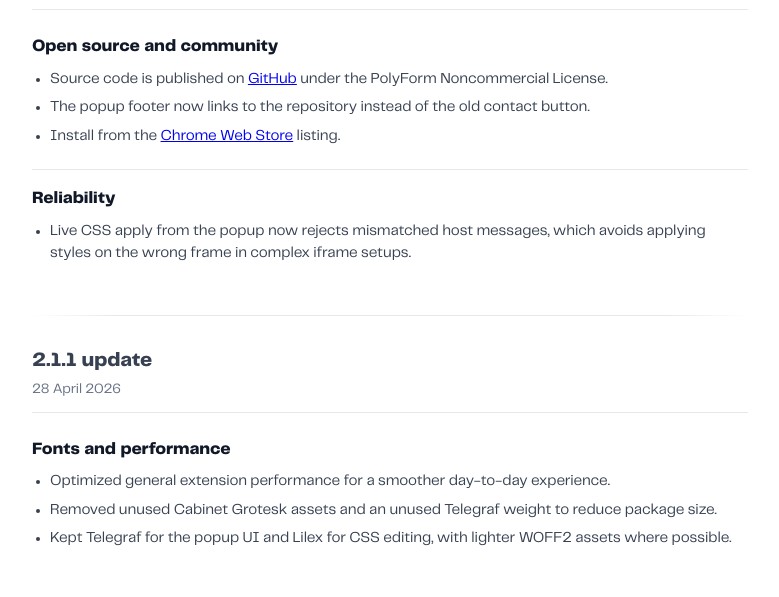
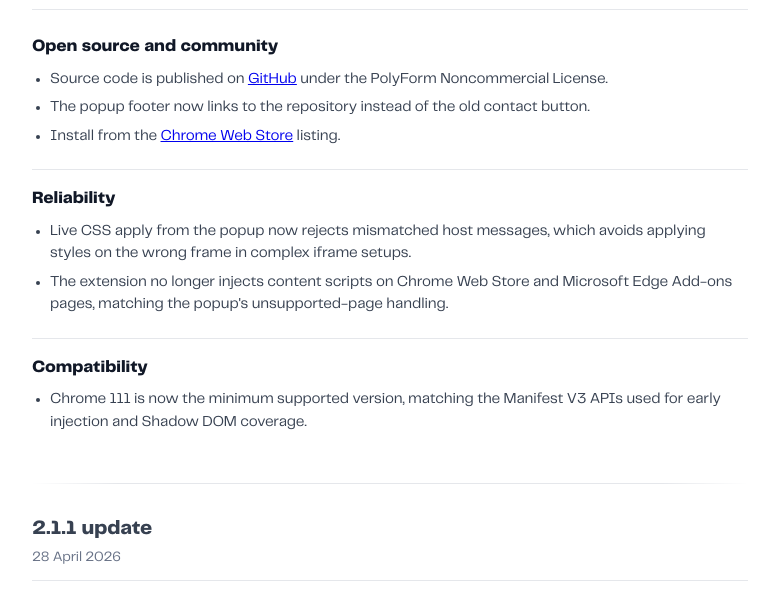
Before and after one commit to DailyXplorer/custom-css-injector, a browser extension: page whats-new.html in a window 1280 px wide. Shown: the part 168-765 px from the top of the page, without its empty margins (250-1029 px from the left). Drawn offline with Linux system fonts and the light colour scheme.

Commit message:
Update release notes and contact link

```diff
--- a/whats-new.html
+++ b/whats-new.html
@@ -33,6 +33,14 @@
         <h3>Reliability</h3>
         <ul>
           <li>Live CSS apply from the popup now rejects mismatched host messages, which avoids applying styles on the wrong frame in complex iframe setups.</li>
+          <li>The extension no longer injects content scripts on Chrome Web Store and Microsoft Edge Add-ons pages, matching the popup's unsupported-page handling.</li>
+        </ul>
+      </section>
+
+      <section class="release-section">
+        <h3>Compatibility</h3>
+        <ul>
+          <li>Chrome 111 is now the minimum supported version, matching the Manifest V3 APIs used for early injection and Shadow DOM coverage.</li>
         </ul>
       </section>
     </article>
```
Also changed, not shown: README.md.
